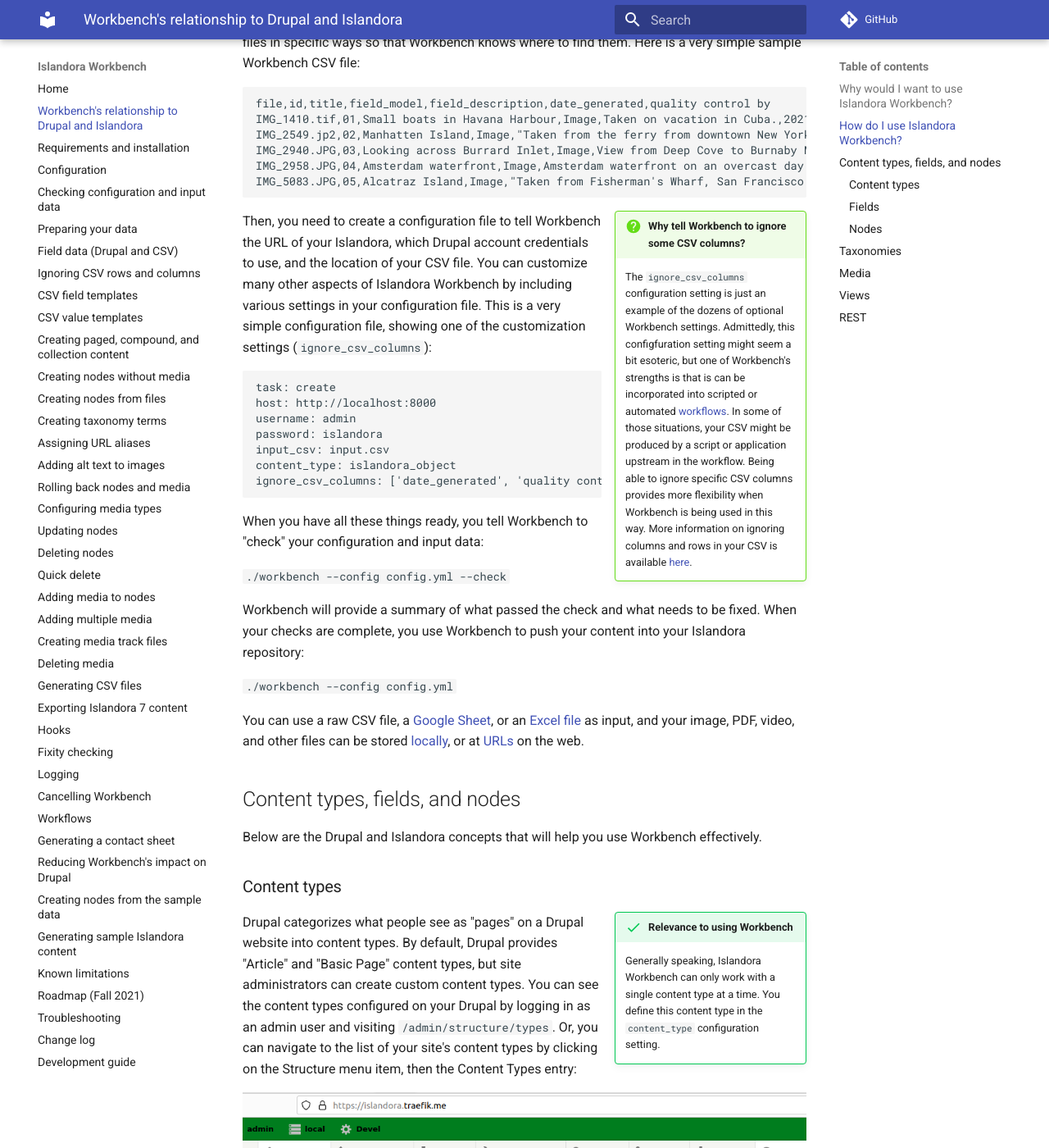
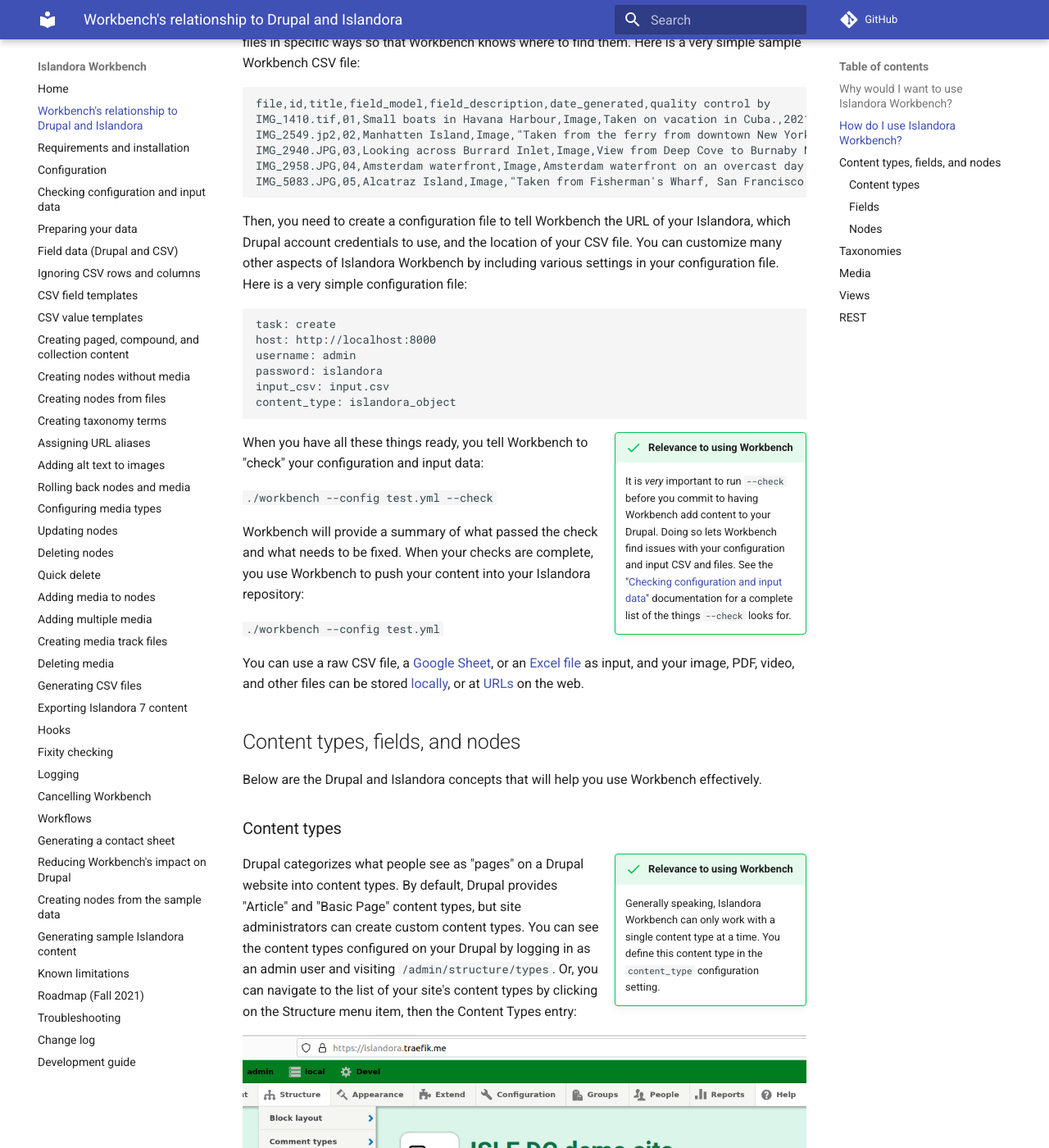
Before and after one commit to mjordan/islandora_workbench_docs, an MkDocs documentation site: the page built from docs/drupal_and_workbench.md, in a window 1280 px wide and 1400 px high, scrolled down 914 px. Shown: the whole window at 82% size. Built offline with MkDocs 1.6.1 and Material for MkDocs 9.7.7, drawn with Linux system fonts in a browser that asks for light colours; comment, search, counter and statistics services are not loaded; some of the changed text lies outside the part shown.

Commit message:
Some updates to the new Workbench's relationship to Drupal page.

````diff
--- a/docs/drupal_and_workbench.md
+++ b/docs/drupal_and_workbench.md
@@ -24,10 +24,7 @@
 IMG_5083.JPG,05,Alcatraz Island,Image,"Taken from Fisherman's Wharf, San Francisco.",2021-02-18,SP
 ```
 
-!!! question inline end "Why tell Workbench to ignore some CSV columns?"
-    The `ignore_csv_columns` configuration setting is just an example of the dozens of optional Workbench settings. Admittedly, this configfuration setting might seem a bit esoteric, but one of Workbench's strengths is that is can be incorporated into scripted or automated [workflows](/islandora_workbench_docs/workflows/). In some of those situations, your CSV might be produced by a script or application upstream in the workflow. Being able to ignore specific CSV columns provides more flexibility when Workbench is being used in this way. More information on ignoring columns and rows in your CSV is available [here](/islandora_workbench_docs/ignoring_csv_rows_and_columns/).
-
-Then, you need to create a configuration file to tell Workbench the URL of your Islandora, which Drupal account credentials to use, and the location of your CSV file. You can customize many other aspects of Islandora Workbench by including various settings in your configuration file. This is a very simple configuration file, showing one of the customization settings (`ignore_csv_columns`):
+Then, you need to create a configuration file to tell Workbench the URL of your Islandora, which Drupal account credentials to use, and the location of your CSV file. You can customize many other aspects of Islandora Workbench by including various settings in your configuration file. Here is a very simple configuration file:
 
 ```yaml
 task: create
@@ -36,16 +33,18 @@
 password: islandora
 input_csv: input.csv
 content_type: islandora_object
-ignore_csv_columns: ['date_generated', 'quality control by']
 ```
+
+!!! success inline end "Relevance to using Workbench"
+    It is *very* important to run `--check` before you commit to having Workbench add content to your Drupal. Doing so lets Workbench find issues with your configuration and input CSV and files. See the "[Checking configuration and input data](/islandora_workbench_docs/check/)" documentation for a complete list of the things `--check` looks for.
 
 When you have all these things ready, you tell Workbench to "check" your configuration and input data:
 
-`./workbench --config config.yml --check`
+`./workbench --config test.yml --check`
 
 Workbench will provide a summary of what passed the check and what needs to be fixed. When your checks are complete, you use Workbench to push your content into your Islandora repository:
 
-`./workbench --config config.yml`
+`./workbench --config test.yml`
 
 You can use a raw CSV file, a [Google Sheet](https://mjordan.github.io/islandora_workbench_docs/preparing_data/#using-a-google-sheet-as-the-input-csv-file), or an [Excel file](https://mjordan.github.io/islandora_workbench_docs/preparing_data/#using-an-excel-file-as-the-input-csv-file) as input, and your image, PDF, video, and other files can be stored [locally](https://mjordan.github.io/islandora_workbench_docs/preparing_data/#using-an-input-directory), or at [URLs](https://mjordan.github.io/islandora_workbench_docs/preparing_data/#using-urls-as-file-paths) on the web.
 
````
Also changed, not shown: other parts of docs/drupal_and_workbench.md (+2 -2 lines).
